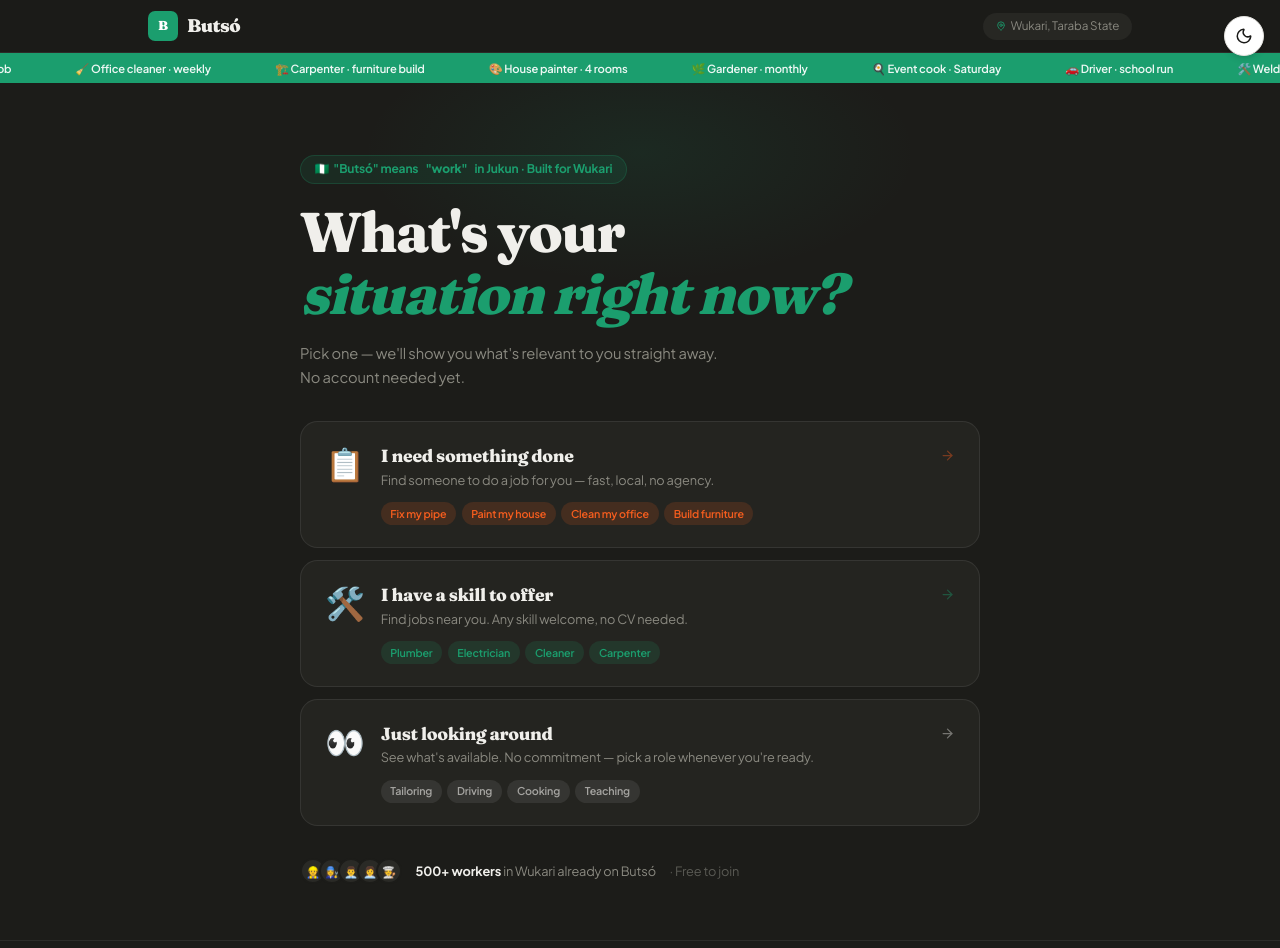
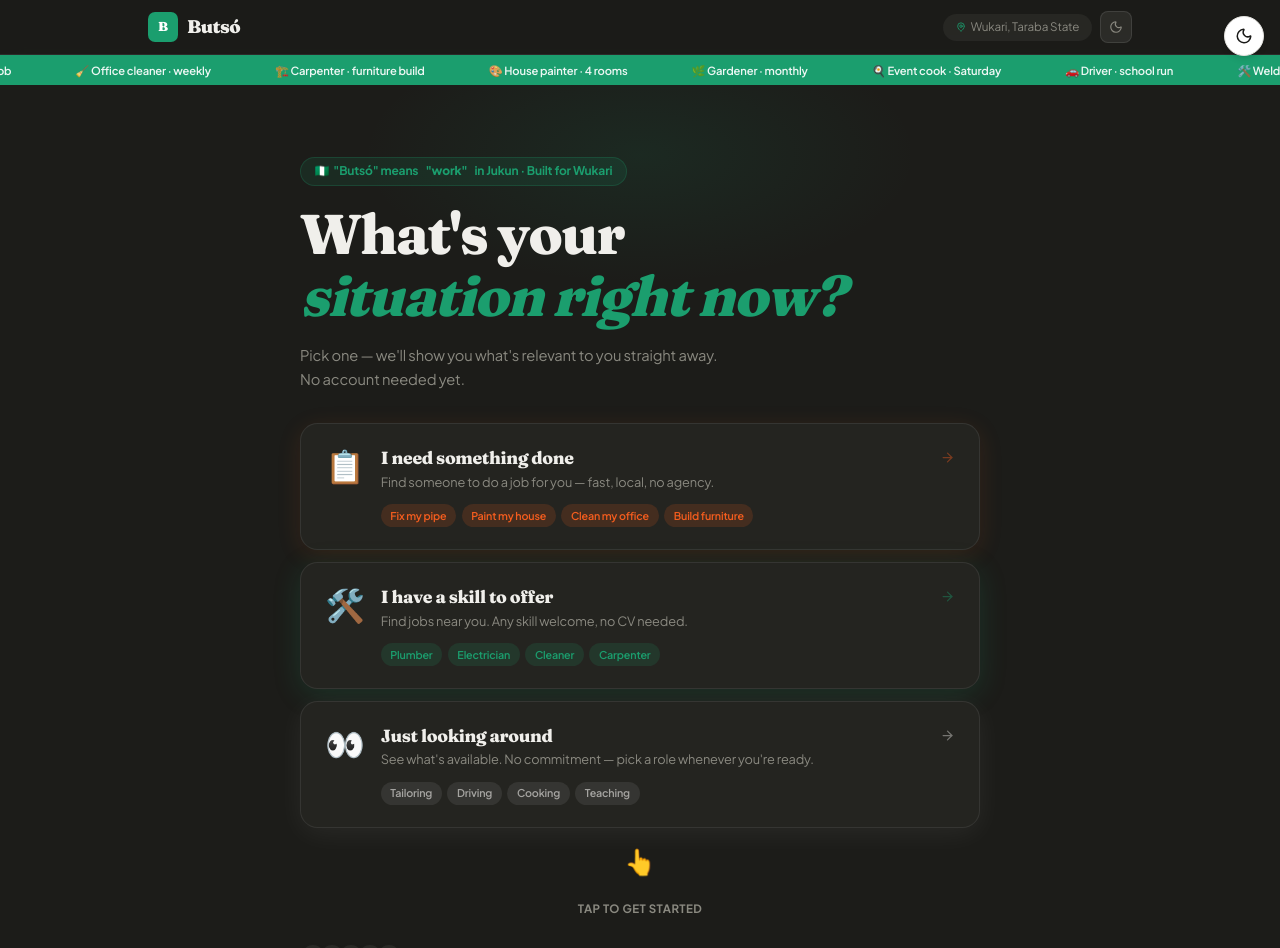
Before and after one commit to butsodev/Butso, a Next.js app: page / in a window 1280 px wide. Shown: the top 948 px of the page. Built offline with nearby package versions, Linux system fonts and the light colour scheme.

Commit message:
feat: animated tap hint on landing cards, dark mode flash fix in layout, theme toggle in landing nav

```diff
--- a/app/layout.tsx
+++ b/app/layout.tsx
@@ -3,7 +3,6 @@ import type { Metadata } from 'next'
 import { Plus_Jakarta_Sans, Fraunces } from 'next/font/google'
 import './globals.css'
 
-// Body font — warm, friendly, highly legible on mobile
 const jakartaSans = Plus_Jakarta_Sans({
   variable: '--font-body-var',
   subsets: ['latin'],
@@ -11,7 +10,6 @@ const jakartaSans = Plus_Jakarta_Sans({
   display: 'swap',
 })
 
-// Display / heading font — has character, feels handcrafted not corporate
 const fraunces = Fraunces({
   variable: '--font-heading-var',
   subsets: ['latin'],
@@ -44,6 +42,25 @@ export default function RootLayout({
 }>) {
   return (
     <html lang="en" className={`${jakartaSans.variable} ${fraunces.variable}`}>
+      <head>
+        {/*
+          Dark mode sync script — runs BEFORE React hydrates so there's
+          zero flash of wrong theme on any page including landing, auth screens,
+          and post-login pages. Reads from Zustand's persisted localStorage key.
+        */}
+        <script
+          dangerouslySetInnerHTML={{
+            __html: `
+              try {
+                var s = JSON.parse(localStorage.getItem('butso-store') || '{}')
+                if (s && s.state && s.state.darkMode === true) {
+                  document.documentElement.classList.add('dark')
+                }
+              } catch(e) {}
+            `,
+          }}
+        />
+      </head>
       <body className="font-sans antialiased bg-background text-foreground">
         {children}
         {process.env.NODE_ENV === 'production' && <Analytics />}
--- a/components/LandingPage.tsx
+++ b/components/LandingPage.tsx
@@ -1,8 +1,8 @@
 'use client'
 
 import { motion, AnimatePresence } from 'framer-motion'
-import { ArrowRight, MapPin } from 'lucide-react'
-import { useState } from 'react'
+import { ArrowRight, MapPin, Sun, Moon } from 'lucide-react'
+import { useState, useEffect } from 'react'
 import { useAppStore } from '@/lib/store'
 
 const tickerItems = [
@@ -45,13 +45,21 @@ const situations: { id: Situation; emoji: string; headline: string; sub: string;
 ]
 
 export function LandingPage() {
-  const { setCurrentPage, setCurrentUser } = useAppStore()
+  const { setCurrentPage, setCurrentUser, darkMode, toggleDarkMode } = useAppStore()
   const [hovered, setHovered] = useState<Situation | null>(null)
   const [pressed, setPressed] = useState<Situation | null>(null)
   const [tickerPaused, setTickerPaused] = useState(false)
+  const [showHint, setShowHint] = useState(false)
+
+  // Show the animated hand hint after 1.2s — gives cards time to load in first
+  useEffect(() => {
+    const t = setTimeout(() => setShowHint(true), 1200)
+    return () => clearTimeout(t)
+  }, [])
 
   const choose = (situation: Situation) => {
     setPressed(situation)
+    setShowHint(false)
     sessionStorage.setItem('selectedSituation', situation)
 
     if (situation === 'exploring') {
@@ -157,6 +165,50 @@ export function LandingPage() {
           position: relative;
           overflow: hidden;
         }
+        /* Pulsing glow on cards — subtle breathing to show they're alive */
+        @keyframes card-breathe {
+          0%, 100% { box-shadow: 0 0 0 0 rgba(27,158,110,0); transform: translateY(0px); }
+          50% { box-shadow: 0 8px 30px rgba(27,158,110,0.12); transform: translateY(-2px); }
+        }
+        .sit-card-need-breathe {
+          animation: card-breathe-need 3.5s ease-in-out infinite;
+        }
+        .sit-card-skill-breathe {
+          animation: card-breathe-skill 3.5s ease-in-out infinite 0.4s;
+        }
+        .sit-card-explore-breathe {
+          animation: card-breathe-explore 3.5s ease-in-out infinite 0.8s;
+        }
+        @keyframes card-breathe-need {
+          0%, 100% { box-shadow: 0 2px 12px rgba(245,93,30,0); }
+          50% { box-shadow: 0 6px 28px rgba(245,93,30,0.15); }
+        }
+        @keyframes card-breathe-skill {
+          0%, 100% { box-shadow: 0 2px 12px rgba(27,158,110,0); }
+          50% { box-shadow: 0 6px 28px rgba(27,158,110,0.18); }
+        }
+        @keyframes card-breathe-explore {
+          0%, 100% { box-shadow: 0 2px 12px rgba(255,255,255,0); }
+          50% { box-shadow: 0 6px 28px rgba(255,255,255,0.06); }
+        }
+
+        /* Bouncing hand pointer */
+        @keyframes hand-bounce {
+          0%, 100% { transform: translateY(0px); }
+          40% { transform: translateY(-10px); }
+          60% { transform: translateY(-6px); }
+        }
+        .hand-bounce {
+          animation: hand-bounce 1.4s ease-in-out infinite;
+          display: inline-block;
+        }
+
+        /* Ripple on card press */
+        @keyframes ripple-out {
+          0% { transform: scale(0.95); opacity: 1; }
+          100% { transform: scale(1.03); opacity: 0; }
+        }
+
         .step-n {
           font-family: var(--font-heading), serif;
           font-size: 3.5rem;
@@ -183,9 +235,18 @@ export function LandingPage() {
             </div>
             <span style={{ fontSize: '1.15rem', fontWeight: 900, color: '#F0EFEB', letterSpacing: '-0.03em', fontFamily: 'var(--font-heading), serif' }}>Butsó</span>
           </button>
-          <div style={{ display: 'flex', alignItems: 'center', gap: 5, fontSize: '0.73rem', color: '#8A8980', background: 'rgba(255,255,255,0.05)', padding: '0.3rem 0.8rem', borderRadius: 99 }}>
-            <MapPin size={10} style={{ color: '#1B9E6E' }} />
-            Wukari, Taraba State
+          <div style={{ display: 'flex', alignItems: 'center', gap: '0.5rem' }}>
+            <div style={{ display: 'flex', alignItems: 'center', gap: 5, fontSize: '0.73rem', color: '#8A8980', background: 'rgba(255,255,255,0.05)', padding: '0.3rem 0.8rem', borderRadius: 99 }}>
+              <MapPin size={10} style={{ color: '#1B9E6E' }} />
+              Wukari, Taraba State
+            </div>
+            <button
+              onClick={toggleDarkMode}
+              aria-label={darkMode ? 'Switch to light mode' : 'Switch to dark mode'}
+              style={{ background: 'rgba(255,255,255,0.07)', border: '1px solid rgba(255,255,255,0.1)', borderRadius: 8, width: 32, height: 32, display: 'flex', alignItems: 'center', justifyContent: 'center', cursor: 'pointer', color: '#8A8980', flexShrink: 0 }}
+            >
+              {darkMode ? <Sun size={14} /> : <Moon size={14} />}
+            </button>
           </div>
         </div>
       </header>
@@ -248,13 +309,14 @@ export function LandingPage() {
           >
             {situations.map((sit) => {
               const colorKey = sit.id === 'need-done' ? 'need' : sit.id === 'have-skill' ? 'skill' : 'explore'
+              const breatheClass = pressed ? '' : (sit.id === 'need-done' ? 'sit-card-need-breathe' : sit.id === 'have-skill' ? 'sit-card-skill-breathe' : 'sit-card-explore-breathe')
               const accentColor = sit.id === 'need-done' ? '#F55D1E' : sit.id === 'have-skill' ? '#1B9E6E' : '#F0EFEB'
               const isPressed = pressed === sit.id
 
               return (
                 <button
                   key={sit.id}
-                  className={`sit-card card-${colorKey}${isPressed ? ` active-${colorKey === 'need' ? 'need' : colorKey === 'skill' ? 'skill' : 'explore'}` : ''}`}
+                  className={`sit-card card-${colorKey} ${breatheClass}${isPressed ? ` active-${colorKey === 'need' ? 'need' : colorKey === 'skill' ? 'skill' : 'explore'}` : ''}`}
                   onClick={() => choose(sit.id)}
                   onMouseEnter={() => setHovered(sit.id)}
                   onMouseLeave={() => setHovered(null)}
@@ -285,6 +347,26 @@ export function LandingPage() {
               )
             })}
           </motion.div>
+
+          {/* Animated hand hint — shows after 1.2s, hides on first tap */}
+          <AnimatePresence>
+            {showHint && (
+              <motion.div
+                initial={{ opacity: 0, y: 8 }}
+                animate={{ opacity: 1, y: 0 }}
+                exit={{ opacity: 0, y: 8, scale: 0.9 }}
+                transition={{ duration: 0.35 }}
+                style={{ textAlign: 'center', marginBottom: '1.5rem', marginTop: '-0.5rem' }}
+              >
+                <span className="hand-bounce" style={{ fontSize: '1.6rem', display: 'block', marginBottom: '0.3rem' }}>
+                  👆
+                </span>
+                <span style={{ fontSize: '0.72rem', fontWeight: 700, color: '#8A8980', letterSpacing: '0.04em', textTransform: 'uppercase' }}>
+                  Tap to get started
+                </span>
+              </motion.div>
+            )}
+          </AnimatePresence>
 
           {/* Social proof */}
           <motion.div
```
